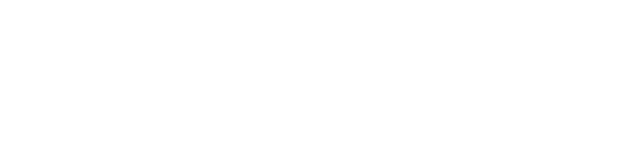
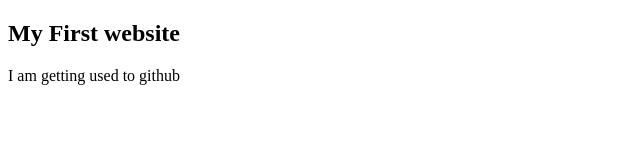
Before and after one commit to Yeasin09/my-first-website, a plain HTML site: page index.html in a window 1280 px wide. Shown: the whole page, without its empty margins (0-640 px from the left). Drawn offline with Linux system fonts and the light colour scheme.

Commit message:
learned github

```diff
--- a/index.html
+++ b/index.html
@@ -7,5 +7,8 @@
 </head>
 <body>
 
+    <h2>My First website</h2>
+    <p>I am getting used to github</p>
+
 </body>
 </html>
```
